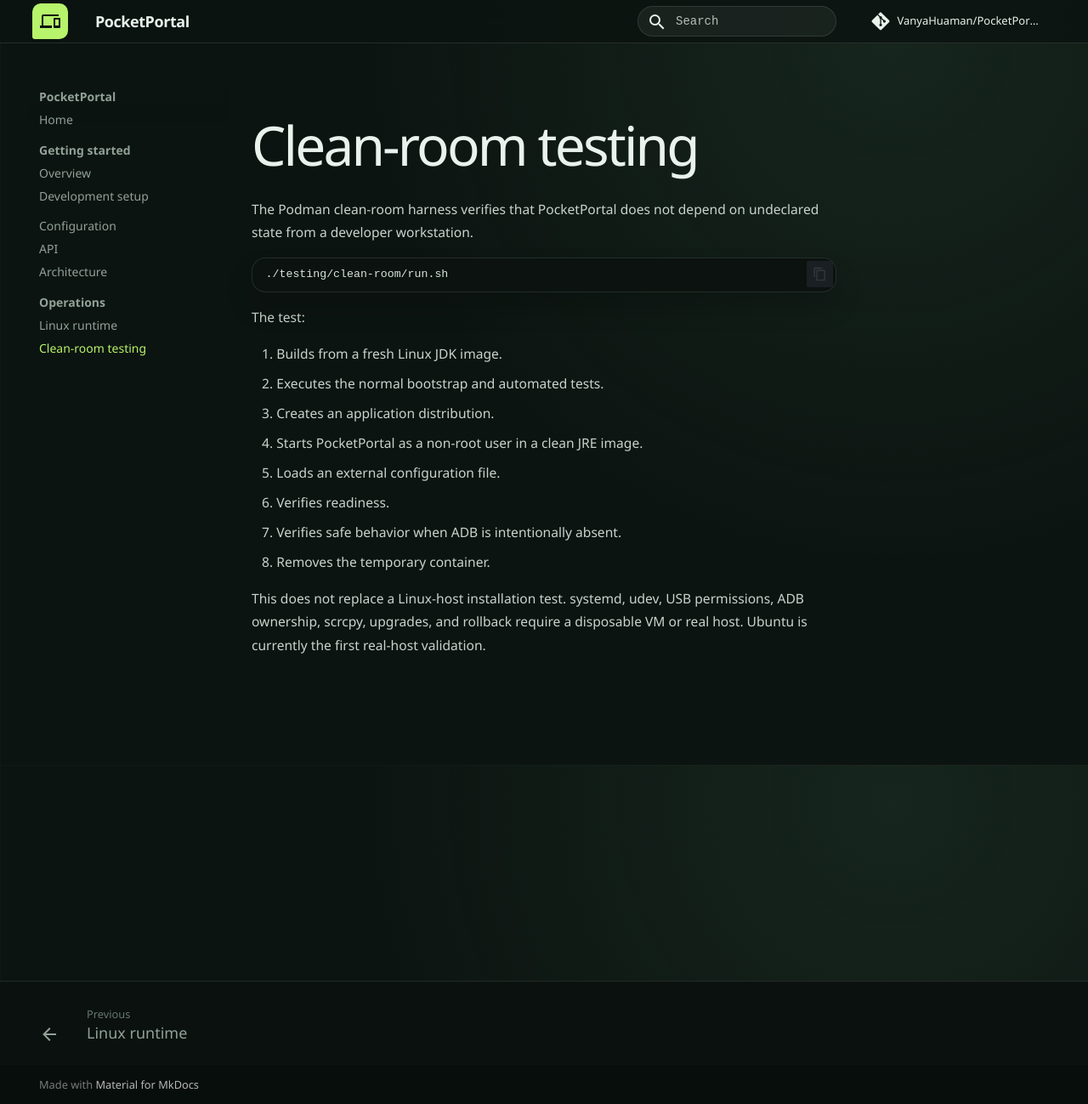
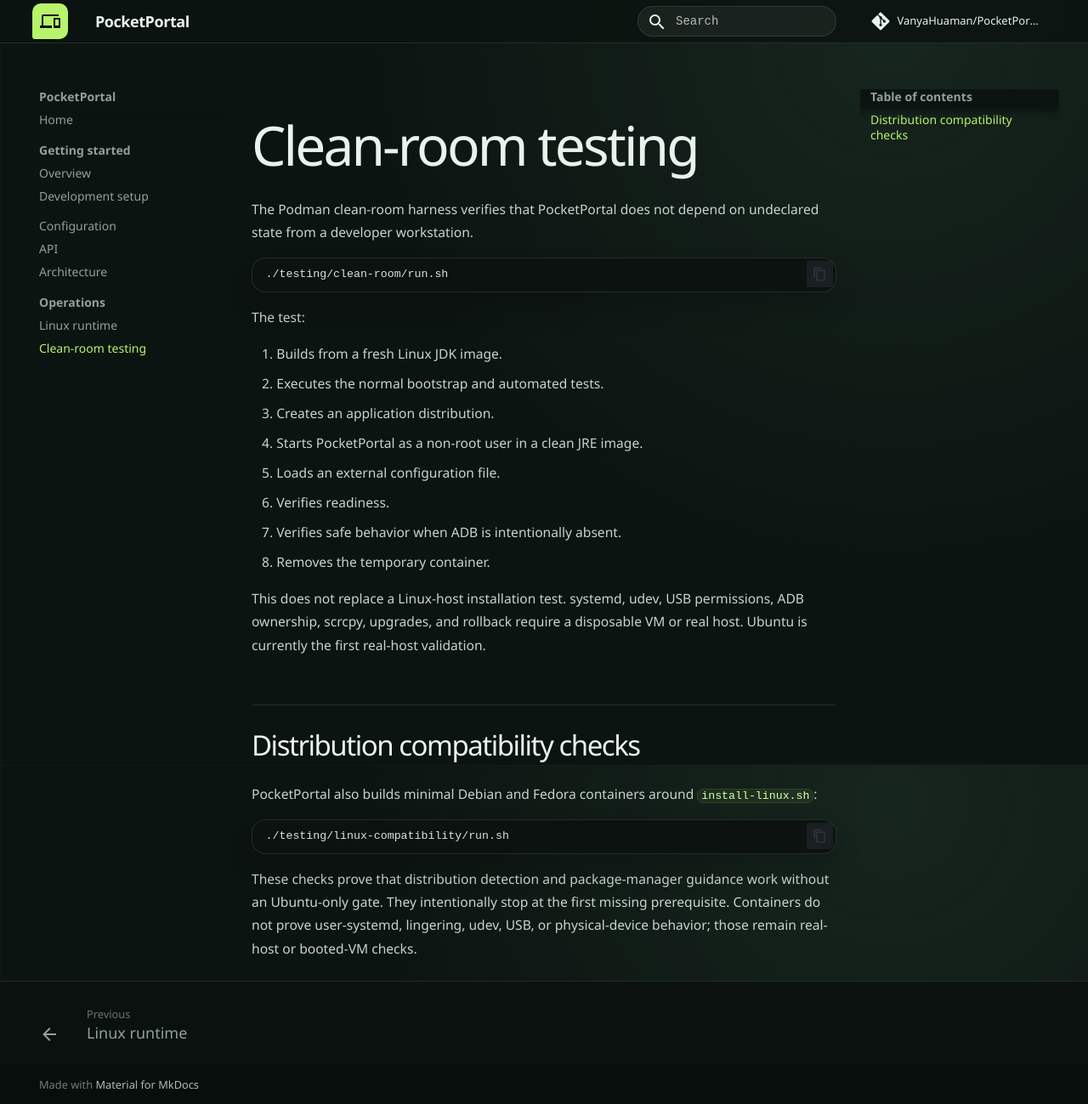
Before and after one commit to VanyaHuaman/PocketPortal, an MkDocs documentation site: the page built from docs/operations/clean-room.md, in a window 1280 px wide and 1299 px high. Shown: the whole window at 85% size. Built offline with MkDocs 1.6.1 and Material for MkDocs 9.7.7, drawn with Linux system fonts in a browser that asks for light colours; comment, search, counter and statistics services are not loaded.

Commit message:
Verify Debian and Fedora installer compatibility

````diff
--- a/docs/operations/clean-room.md
+++ b/docs/operations/clean-room.md
@@ -18,3 +18,13 @@
 8. Removes the temporary container.
 
 This does not replace a Linux-host installation test. systemd, udev, USB permissions, ADB ownership, scrcpy, upgrades, and rollback require a disposable VM or real host. Ubuntu is currently the first real-host validation.
+
+## Distribution compatibility checks
+
+PocketPortal also builds minimal Debian and Fedora containers around `install-linux.sh`:
+
+```bash
+./testing/linux-compatibility/run.sh
+```
+
+These checks prove that distribution detection and package-manager guidance work without an Ubuntu-only gate. They intentionally stop at the first missing prerequisite. Containers do not prove user-systemd, lingering, udev, USB, or physical-device behavior; those remain real-host or booted-VM checks.
````
Also changed, not shown: AI_HANDOFF.md (+2 -0 lines), PocketPortal-Plan.md (+1 -0 lines), README.md (+7 -0 lines), 5 other files.
